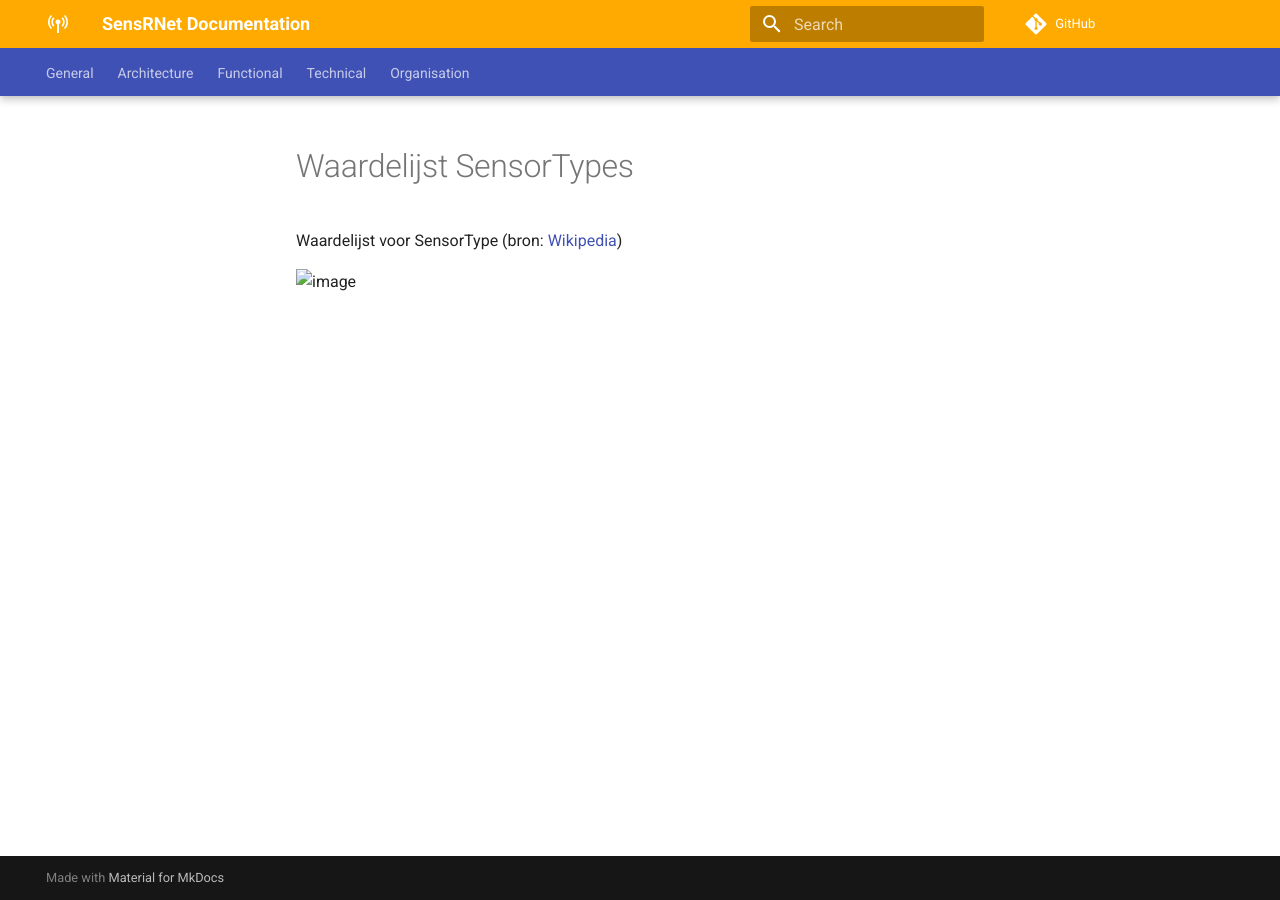
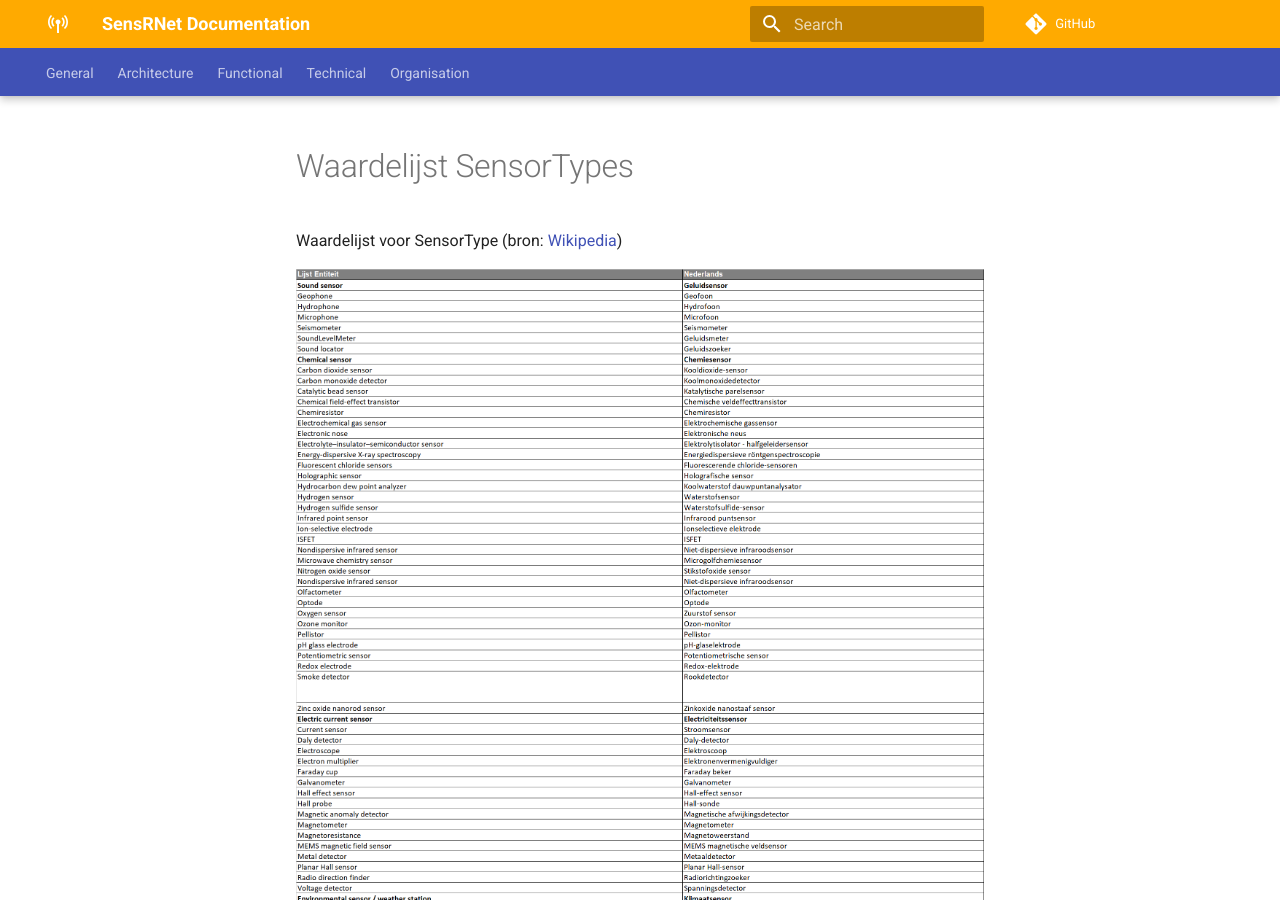
Before and after one commit to kadaster-labs/sensrnet-home, an MkDocs documentation site: the page built from docs/Waardelijst_SensorTypes.md, in a window 1280 px wide and 900 px high. Built offline with MkDocs 1.6.1 and Material for MkDocs 9.7.7, drawn with Linux system fonts in a browser that asks for light colours; comment, search, counter and statistics services are not loaded.

Commit message:
Update Waardelijst_SensorTypes.md

```diff
--- a/docs/Waardelijst_SensorTypes.md
+++ b/docs/Waardelijst_SensorTypes.md
@@ -1,4 +1,4 @@
 Waardelijst voor SensorType (bron: [Wikipedia](https://en.wikipedia.org/wiki/List_of_sensors))
 
 
-![image](docs/img/WaardelijstSensorType.png)
+![image](img/WaardelijstSensorType.png)
```
